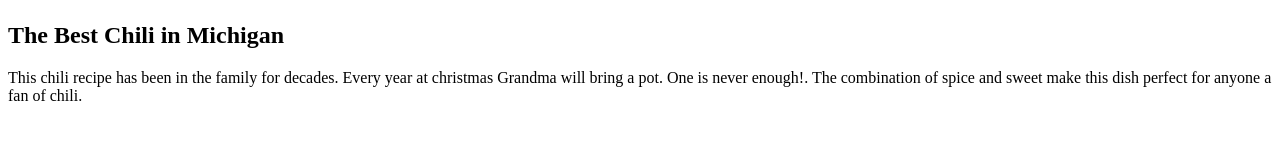
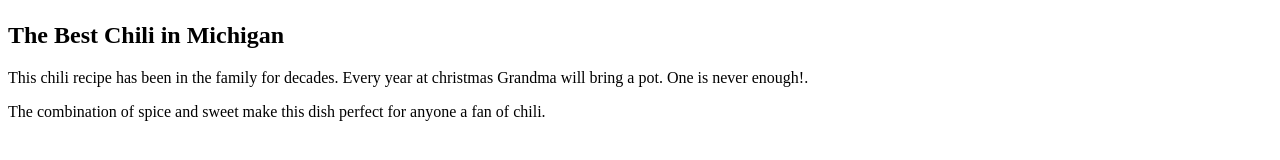
Before and after one commit to curtis-christie/odin-recipes, a plain HTML site: page recipes/chili.html in a window 1280 px wide. Shown: the part 632-792 px from the top of the page. Drawn offline with Linux system fonts and the light colour scheme.

```diff
--- a/recipes/chili.html
+++ b/recipes/chili.html
@@ -11,7 +11,8 @@
 
     <h2>The Best Chili in Michigan</h2>
 
-    <p>This chili recipe has been in the family for decades. Every year at christmas Grandma will bring a pot. One is never enough!. The combination of spice and sweet make this dish perfect for anyone a fan of chili.</p>
+    <p>This chili recipe has been in the family for decades. Every year at christmas Grandma will bring a pot. One is never enough!.</p>
+    <p>The combination of spice and sweet make this dish perfect for anyone a fan of chili.</p>
 
 </body>
 </html>
```
